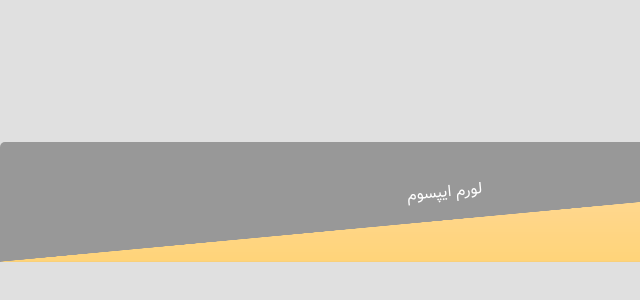
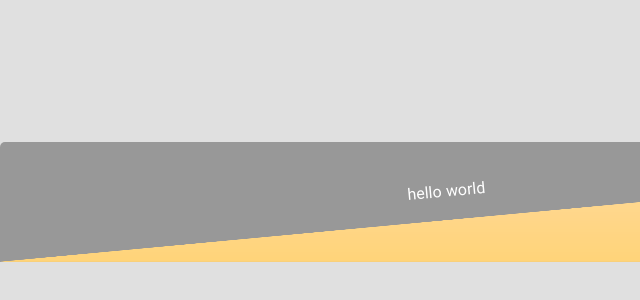
Before and after one commit to haniehrbt/banner, a plain HTML site: page index.html in a window 1280 px wide. Shown: the part 538-838 px from the top of the page, 0-640 px from the left. Drawn offline with Linux system fonts and the light colour scheme.

Commit message:
[] add text

```diff
--- a/index.html
+++ b/index.html
@@ -17,7 +17,7 @@
           <img src="images/wheel.png" class="wheel back-wheel" alt="" />
         </div>
       </div>
-      <div class="scroll-text" id="scrollText">لورم ایپسوم</div>
+      <div class="scroll-text" id="scrollText">hello world</div>
       <div class="tap-text" id="tapText">لورم ایپسم</div>
     </div>
     <div class="content"></div>
```
